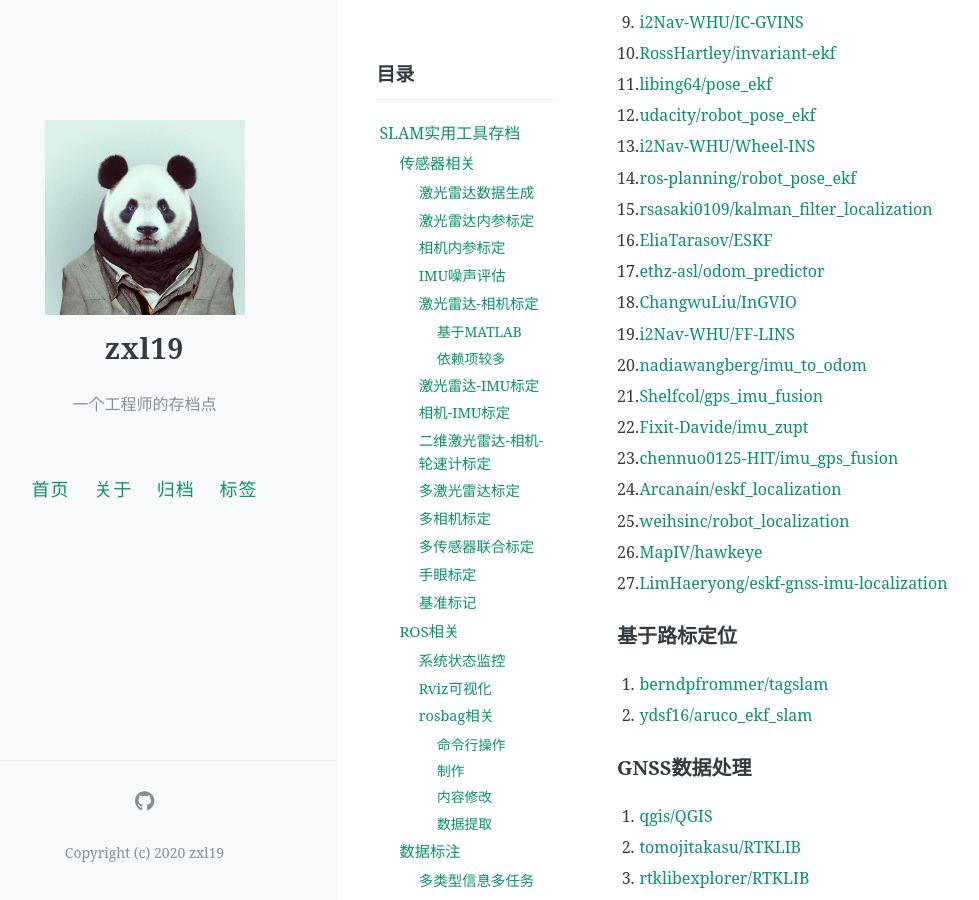
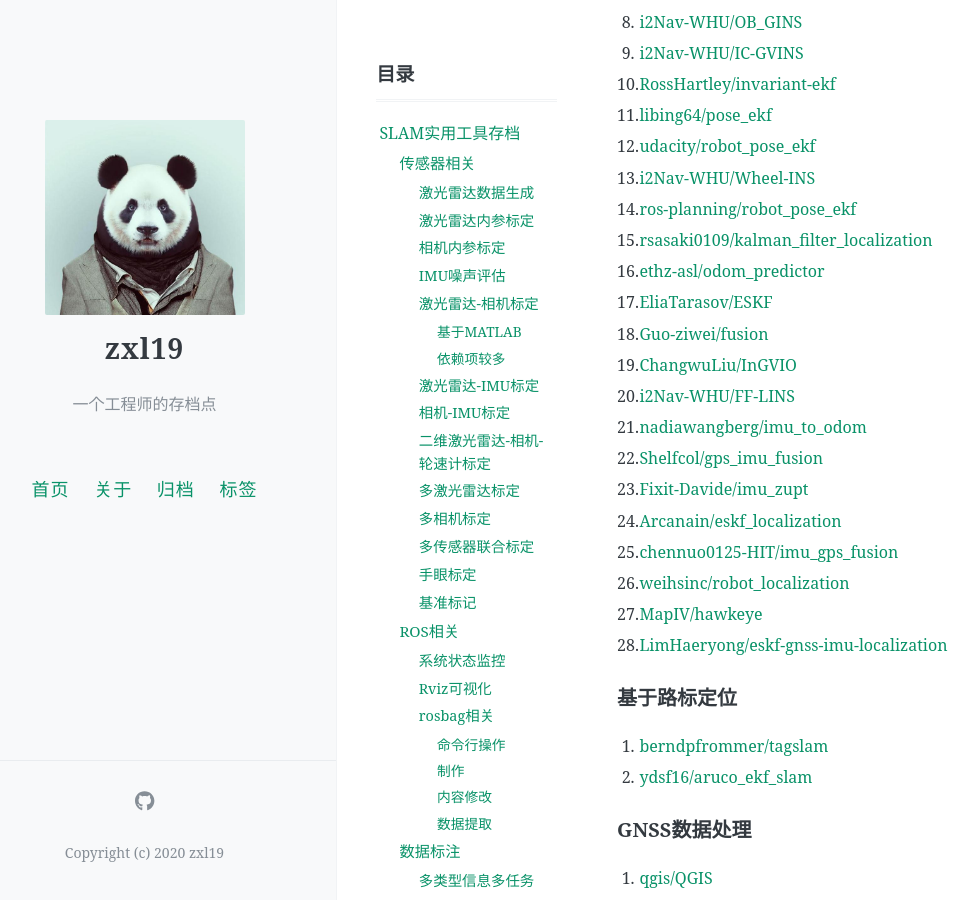
Before and after one commit to zxl19/zxl19.github.io, a Jekyll site: the page built from _posts/2021-05-25-slam-tool.md, in a window 1280 px wide and 900 px high, scrolled down 22080 px. Shown: the whole window, without its empty margins (47-1026 px from the left). Built offline with Jekyll 4.4.1, drawn with Linux system fonts in a browser that asks for light colours; comment, search, counter and statistics services are not loaded.

Commit message:
Update Posts modified:   _posts/2020-06-08-meme-archive.md modified:   _posts/2021-05-25-slam-tool.md modified:   _posts/2021-06-01-cpp-library.md modified:   _posts/2021-09-19-stl-note.md

```diff
--- a/_posts/2021-05-25-slam-tool.md
+++ b/_posts/2021-05-25-slam-tool.md
@@ -780,18 +781,19 @@ pinned: false
 13. [i2Nav-WHU/Wheel-INS](https://github.com/i2Nav-WHU/Wheel-INS)
 14. [ros-planning/robot_pose_ekf](https://github.com/ros-planning/robot_pose_ekf)
 15. [rsasaki0109/kalman_filter_localization](https://github.com/rsasaki0109/kalman_filter_localization)
-16. [EliaTarasov/ESKF](https://github.com/EliaTarasov/ESKF)
-17. [ethz-asl/odom_predictor](https://github.com/ethz-asl/odom_predictor)
-18. [ChangwuLiu/InGVIO](https://github.com/ChangwuLiu/InGVIO)
-19. [i2Nav-WHU/FF-LINS](https://github.com/i2Nav-WHU/FF-LINS)
-20. [nadiawangberg/imu_to_odom](https://github.com/nadiawangberg/imu_to_odom)
-21. [Shelfcol/gps_imu_fusion](https://github.com/Shelfcol/gps_imu_fusion)
-22. [Fixit-Davide/imu_zupt](https://github.com/Fixit-Davide/imu_zupt)
-23. [chennuo0125-HIT/imu_gps_fusion](https://github.com/chennuo0125-HIT/imu_gps_fusion)
+16. [ethz-asl/odom_predictor](https://github.com/ethz-asl/odom_predictor)
+17. [EliaTarasov/ESKF](https://github.com/EliaTarasov/ESKF)
+18. [Guo-ziwei/fusion](https://github.com/Guo-ziwei/fusion)
+19. [ChangwuLiu/InGVIO](https://github.com/ChangwuLiu/InGVIO)
+20. [i2Nav-WHU/FF-LINS](https://github.com/i2Nav-WHU/FF-LINS)
+21. [nadiawangberg/imu_to_odom](https://github.com/nadiawangberg/imu_to_odom)
+22. [Shelfcol/gps_imu_fusion](https://github.com/Shelfcol/gps_imu_fusion)
+23. [Fixit-Davide/imu_zupt](https://github.com/Fixit-Davide/imu_zupt)
 24. [Arcanain/eskf_localization](https://github.com/Arcanain/eskf_localization)
-25. [weihsinc/robot_localization](https://github.com/weihsinc/robot_localization)
-26. [MapIV/hawkeye](https://github.com/MapIV/hawkeye)
-27. [LimHaeryong/eskf-gnss-imu-localization](https://github.com/LimHaeryong/eskf-gnss-imu-localization)
+25. [chennuo0125-HIT/imu_gps_fusion](https://github.com/chennuo0125-HIT/imu_gps_fusion)
+26. [weihsinc/robot_localization](https://github.com/weihsinc/robot_localization)
+27. [MapIV/hawkeye](https://github.com/MapIV/hawkeye)
+28. [LimHaeryong/eskf-gnss-imu-localization](https://github.com/LimHaeryong/eskf-gnss-imu-localization)
 
 ### 基于路标定位
 
```
Also changed, not shown: other parts of _posts/2021-05-25-slam-tool.md (+7 -6 lines), _posts/2020-06-08-meme-archive.md (+15 -6 lines), _posts/2021-06-01-cpp-library.md (+12 -9 lines), _posts/2021-09-19-stl-note.md (+1 -1 lines).
